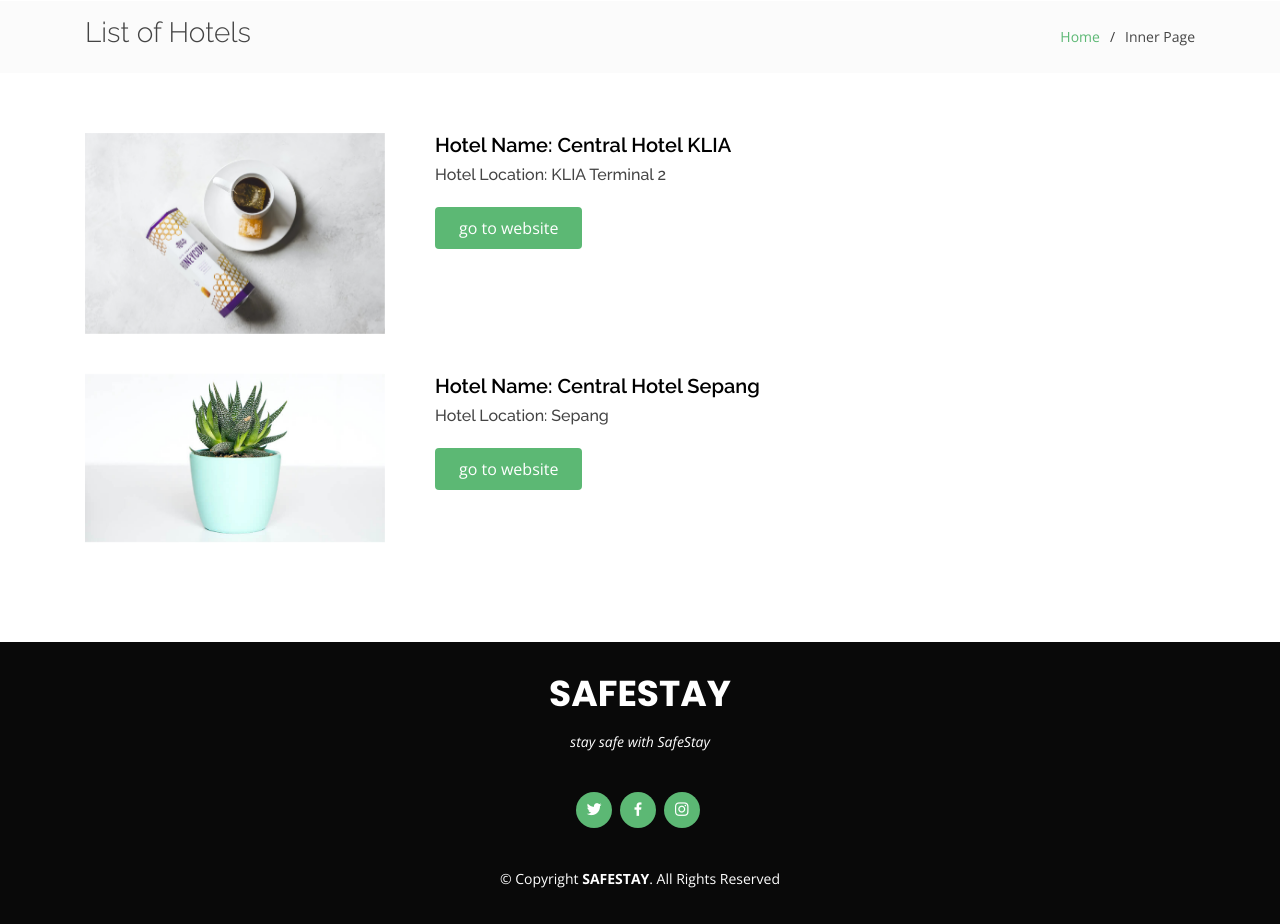
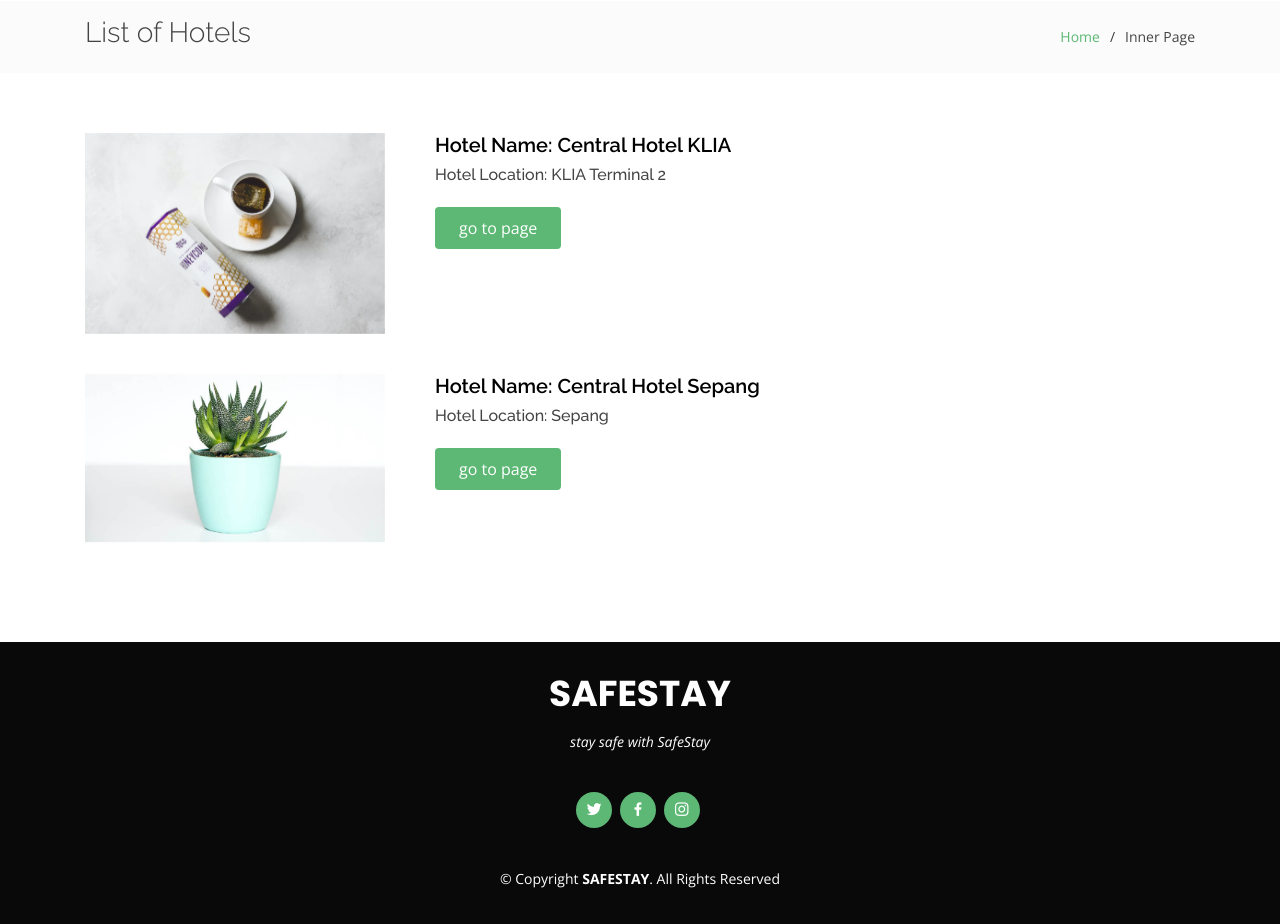
Before and after one commit to pbaldika/webpro-project, a PHP site: page /hotel-list.php in a window 1280 px wide. Shown: the part 121-1045 px from the top of the page. Run offline with PHP 8.4, Linux system fonts and the light colour scheme; data comes from the database, SQL or seed files in the repository.

Commit message:
Update hotel-list.php
This is the new hotel list, instead of going to the website, it will instead go to the hotel details page

```diff
--- a/hotel-list.php
+++ b/hotel-list.php
@@ -70,14 +70,14 @@ include('assets/includes/config.php');
                 if ($query->rowCount() > 0) {
                     foreach ($results as $result) { ?>
                         <div class="hotel-item">
-                            <a href="">
+                            <a href="hotel-details.php?htl_id=<?php echo htmlentities($result->htl_id); ?>">
                                 <img src="assets/img/portfolio/<?php echo htmlentities($result->htl_image); ?>" class="hotel-img">
                             </a>
                             <div class="content">
                                 <h4>Hotel Name: <?php echo htmlentities($result->htl_name); ?></h4>
                                 <h6>Hotel Location: <?php echo htmlentities($result->htl_location); ?></h6>
                                 <br>
-                                <a href="" class="goto-button">go to website</a>
+                                <a href="hotel-details.php?htl_id=<?php echo htmlentities($result->htl_id); ?>" class="goto-button">go to page</a>
                             </div>
                         </div>
                 <?php }
```
